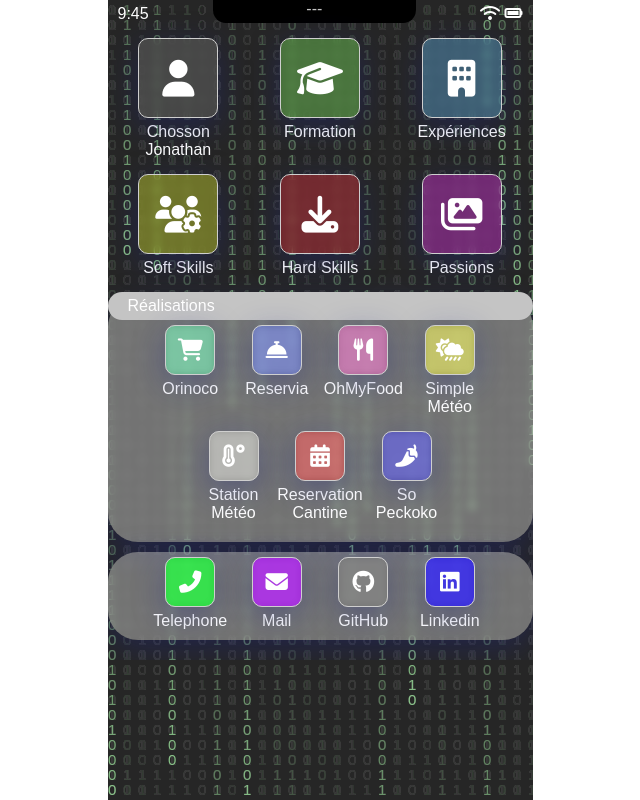
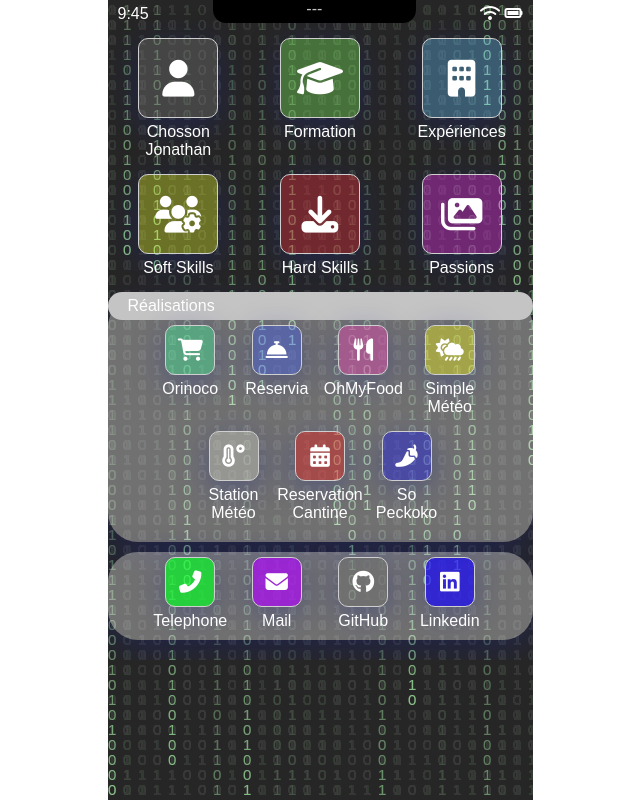
Before and after one commit to JonathanChosson/Portefolio, a website: page index.html in a window 1280 px wide. Shown: the whole page, without its empty margins (320-960 px from the left). Drawn offline with Linux system fonts and the light colour scheme.

Commit message:
[Validation] * :white_check_mark: Modification pour validation CSS et HTML

```diff
--- a/SASS/layout/_divCenter.scss
+++ b/SASS/layout/_divCenter.scss
@@ -59,7 +59,6 @@
                 border     : 1px #cfcfcf solid;
                 background: rgba( 134, 254, 101, 0.35 );
                 box-shadow: 0 8px 32px 0 rgba( 31, 38, 135, 0.37 );
-                backdrop-filter: blur( 4px );
                 -webkit-backdrop-filter: blur( 4px );
                 border-radius: 10px;
                 // border     : 1px #cfcfcf solid;
@@ -75,7 +74,6 @@
                 border     : 1px #cfcfcf solid;
                 background: rgba( 129, 129, 129, 0.35 );
                 box-shadow: 0 8px 32px 0 rgba( 31, 38, 135, 0.37 );
-                backdrop-filter: blur( 4px );
                 -webkit-backdrop-filter: blur( 4px );
                 border-radius: 10px;
                 // border     : 1px #cfcfcf solid;
@@ -91,7 +89,6 @@
                 border     : 1px #cfcfcf solid;
                 background: rgba( 101, 193, 254, 0.35 );
                 box-shadow: 0 8px 32px 0 rgba( 31, 38, 135, 0.37 );
-                backdrop-filter: blur( 4px );
                 -webkit-backdrop-filter: blur( 4px );
                 border-radius: 10px;
                 // background : -webkit-linear-gradient(top, #65c1fe 0%, #062bd3 100%);
@@ -106,7 +103,6 @@
                 border     : 1px #cfcfcf solid;
                 background: rgba(241, 255, 46, 0.35);
                 box-shadow: 0 8px 32px 0 rgba( 31, 38, 135, 0.37 );
-                backdrop-filter: blur( 4px );
                 -webkit-backdrop-filter: blur( 4px );
                 border-radius: 10px;
                 // background : -webkit-linear-gradient(top, #65c1fe 0%, #062bd3 100%);
@@ -121,7 +117,6 @@
                 border     : 1px #cfcfcf solid;
                 background: rgba(255, 46, 63, 0.35);
                 box-shadow: 0 8px 32px 0 rgba( 31, 38, 135, 0.37 );
-                backdrop-filter: blur( 4px );
                 -webkit-backdrop-filter: blur( 4px );
                 border-radius: 10px;
                 // background : -webkit-linear-gradient(top, #65c1fe 0%, #062bd3 100%);
@@ -136,7 +131,6 @@
                 border     : 1px #cfcfcf solid;
                 background: rgba(248, 46, 255, 0.35);
                 box-shadow: 0 8px 32px 0 rgba( 31, 38, 135, 0.37 );
-                backdrop-filter: blur( 4px );
                 -webkit-backdrop-filter: blur( 4px );
                 border-radius: 10px;
                 // background : -webkit-linear-gradient(top, #65c1fe 0%, #062bd3 100%);
@@ -160,8 +154,6 @@
         padding-bottom: 10px;
         background: rgba( 255, 255, 255, 0.35 );
         box-shadow: 0 8px 32px 0 rgba( 31, 38, 135, 0.37 );
-        backdrop-filter: blur( 4px );
-        -webkit-backdrop-filter: blur( 4px );
         border-radius: 30px;
         width: 100%;
         height: auto;
@@ -185,8 +177,6 @@
             border     : 1px #cfcfcf solid;
             background: rgba(46, 255, 157, 0.35);
             box-shadow: 0 8px 32px 0 rgba( 31, 38, 135, 0.37 );
-            backdrop-filter: blur( 4px );
-            -webkit-backdrop-filter: blur( 4px );
             border-radius: 10px;
             // background : -webkit-linear-gradient(top, #65c1fe 0%, #062bd3 100%);
             // background : -webkit-linear-gradient(top, #65c1fe 0%, #062bd3 100%);
@@ -200,8 +190,6 @@
             border     : 1px #cfcfcf solid;
             background: rgba(46, 77, 255, 0.35);
             box-shadow: 0 8px 32px 0 rgba( 31, 38, 135, 0.37 );
-            backdrop-filter: blur( 4px );
-            -webkit-backdrop-filter: blur( 4px );
             border-radius: 10px;
             // background : -webkit-linear-gradient(top, #65c1fe 0%, #062bd3 100%);
             // background : -webkit-linear-gradient(top, #65c1fe 0%, #062bd3 100%);
@@ -215,8 +203,6 @@
             border     : 1px #cfcfcf solid;
             background: rgba(255, 46, 192, 0.35);
             box-shadow: 0 8px 32px 0 rgba( 31, 38, 135, 0.37 );
-            backdrop-filter: blur( 4px );
-            -webkit-backdrop-filter: blur( 4px );
             border-radius: 10px;
             // background : -webkit-linear-gradient(top, #65c1fe 0%, #062bd3 100%);
             // background : -webkit-linear-gradient(top, #65c1fe 0%, #062bd3 100%);
@@ -230,8 +216,6 @@
             border     : 1px #cfcfcf solid;
             background: rgba(255, 255, 0, 0.35);
             box-shadow: 0 8px 32px 0 rgba( 31, 38, 135, 0.37 );
-            backdrop-filter: blur( 4px );
-            -webkit-backdrop-filter: blur( 4px );
             border-radius: 10px;
             // background : -webkit-linear-gradient(top, #65c1fe 0%, #062bd3 100%);
             // background : -webkit-linear-gradient(top, #65c1fe 0%, #062bd3 100%);
@@ -245,8 +229,6 @@
             border     : 1px #cfcfcf solid;
             background: rgba(214, 214, 207, 0.35);
             box-shadow: 0 8px 32px 0 rgba( 31, 38, 135, 0.37 );
-            backdrop-filter: blur( 4px );
-            -webkit-backdrop-filter: blur( 4px );
             border-radius: 10px;
             // background : -webkit-linear-gradient(top, #65c1fe 0%, #062bd3 100%);
             // background : -webkit-linear-gradient(top, #65c1fe 0%, #062bd3 100%);
@@ -260,8 +242,6 @@
             border     : 1px #cfcfcf solid;
             background: rgba(255, 0, 0, 0.35);
             box-shadow: 0 8px 32px 0 rgba( 31, 38, 135, 0.37 );
-            backdrop-filter: blur( 4px );
-            -webkit-backdrop-filter: blur( 4px );
             border-radius: 10px;
             // background : -webkit-linear-gradient(top, #65c1fe 0%, #062bd3 100%);
             // background : -webkit-linear-gradient(top, #65c1fe 0%, #062bd3 100%);
@@ -275,8 +255,6 @@
             border     : 1px #cfcfcf solid;
             background: rgba(4, 0, 255, 0.35);
             box-shadow: 0 8px 32px 0 rgba( 31, 38, 135, 0.37 );
-            backdrop-filter: blur( 4px );
-            -webkit-backdrop-filter: blur( 4px );
             border-radius: 10px;
             // background : -webkit-linear-gradient(top, #65c1fe 0%, #062bd3 100%);
             // background : -webkit-linear-gradient(top, #65c1fe 0%, #062bd3 100%);
@@ -291,8 +269,6 @@
         margin-top: 10px;
         background: rgba( 255, 255, 255, 0.35 );
         box-shadow: 0 8px 32px 0 rgba( 31, 38, 135, 0.37 );
-        backdrop-filter: blur( 4px );
-        -webkit-backdrop-filter: blur( 4px );
         border-radius: 30px;
         width: 100%;
         height: auto;
@@ -303,8 +279,6 @@
             border     : 1px #cfcfcf solid;
             background: rgba(0, 255, 34, 0.664);
             box-shadow: 0 8px 32px 0 rgba( 31, 38, 135, 0.37 );
-            backdrop-filter: blur( 4px );
-            -webkit-backdrop-filter: blur( 4px );
             border-radius: 10px;
             // background : -webkit-linear-gradient(top, #65c1fe 0%, #062bd3 100%);
             // background : -webkit-linear-gradient(top, #65c1fe 0%, #062bd3 100%);
@@ -318,8 +292,6 @@
             border     : 1px #cfcfcf solid;
             background: rgba(174, 0, 255, 0.664);
             box-shadow: 0 8px 32px 0 rgba( 31, 38, 135, 0.37 );
-            backdrop-filter: blur( 4px );
-            -webkit-backdrop-filter: blur( 4px );
             border-radius: 10px;
             // background : -webkit-linear-gradient(top, #65c1fe 0%, #062bd3 100%);
             // background : -webkit-linear-gradient(top, #65c1fe 0%, #062bd3 100%);
@@ -333,8 +305,6 @@
             border     : 1px #cfcfcf solid;
             background: rgba(112, 112, 112, 0.664);
             box-shadow: 0 8px 32px 0 rgba( 31, 38, 135, 0.37 );
-            backdrop-filter: blur( 4px );
-            -webkit-backdrop-filter: blur( 4px );
             border-radius: 10px;
             // background : -webkit-linear-gradient(top, #65c1fe 0%, #062bd3 100%);
             // background : -webkit-linear-gradient(top, #65c1fe 0%, #062bd3 100%);
@@ -348,8 +318,6 @@
             border     : 1px #cfcfcf solid;
             background: rgba(17, 0, 255, 0.664);
             box-shadow: 0 8px 32px 0 rgba( 31, 38, 135, 0.37 );
-            backdrop-filter: blur( 4px );
-            -webkit-backdrop-filter: blur( 4px );
             border-radius: 10px;
             // background : -webkit-linear-gradient(top, #65c1fe 0%, #062bd3 100%);
             // background : -webkit-linear-gradient(top, #65c1fe 0%, #062bd3 100%);
--- a/index.html
+++ b/index.html
@@ -15,7 +15,7 @@
             <p class="header__p" id="heure">11:35</p>
             <p class="header__notch">---</p>
             <p class="header__p">
-                <class class="fas fa-wifi header__p__span"></class> <span class="fas fa-battery-full header__p__span"></span>
+                <span class="fas fa-wifi header__p__span"></span> <span class="fas fa-battery-full header__p__span"></span>
             </p>
         </header>
         <!--Fin Header-->
@@ -220,12 +220,15 @@
             </table>
             <table class="divApp__experience__table">
                 <tbody>
-                    <td class="divApp__experience__table__tr__td">2014<br/>|<br/>2010</td>
-                    <td class="divApp__experience__table__tr__td"><span class="bold">Commercial Webmestre</span> <br /> L'Echo Le Valentinois</td>
-                    <td class="divApp__experience__table__tr__td">Valence</td>
+                    <tr class="divApp__experience__table__tr"></tr>
+                        <td class="divApp__experience__table__tr__td">2014<br/>|<br/>2010</td>
+                        <td class="divApp__experience__table__tr__td"><span class="bold">Commercial Webmestre</span> <br /> L'Echo Le Valentinois</td>
+                        <td class="divApp__experience__table__tr__td">Valence</td>
+                    </tr>
                 </tbody>
             </table>
         </div>
+
         <!-- Fin div center -->
     </main>
     <canvas id="canvas"></canvas>
```
Also changed, not shown: Public/style.css, 1 other file.
